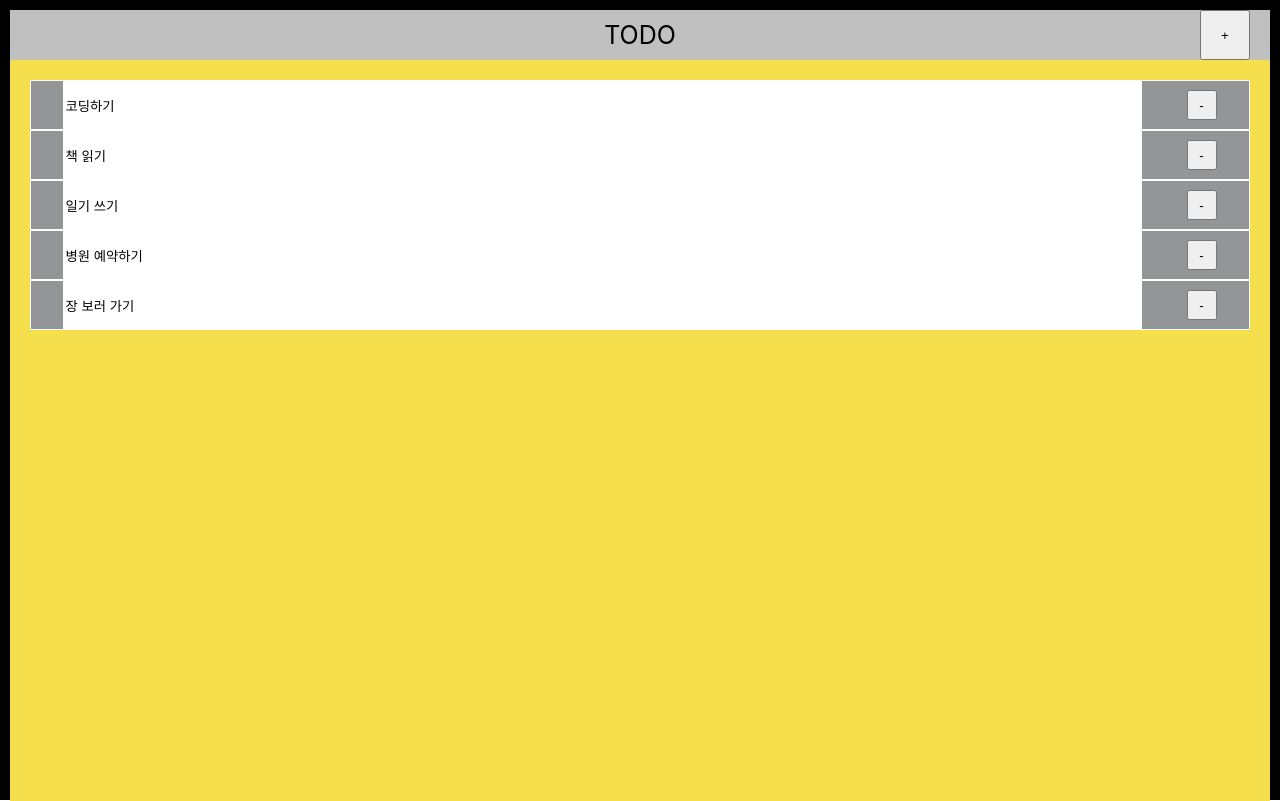
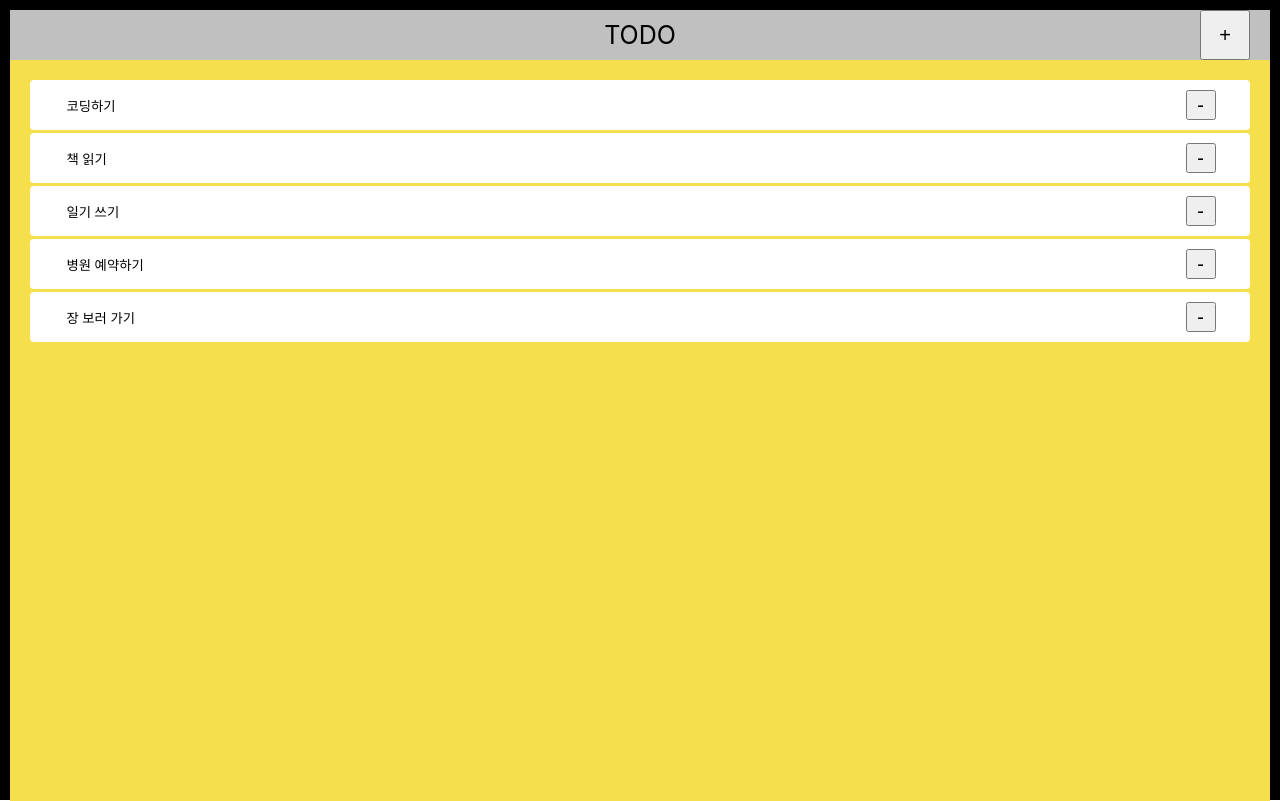
Before and after one commit to caffeinick/react-simple-draggable, a React (Create React App) app: page / in a window 1280 px wide. Built offline with nearby package versions, Linux system fonts and the light colour scheme.

Commit message:
improve styles

```diff
--- a/src/components/box.jsx
+++ b/src/components/box.jsx
@@ -1,5 +1,5 @@
 import { useState, useCallback, forwardRef } from 'react';
-import styled from 'styled-components';
+import styled, { css } from 'styled-components';
 
 const Box = forwardRef(
   (
@@ -95,6 +95,7 @@ const Box = forwardRef(
           ref={ref}
           type={'input'}
           value={value}
+          dragging={dragging}
           onChange={handleChange}
           autoComplete={'off'}
           disabled={dragging}
@@ -115,9 +116,11 @@ const BoxContainer = styled.div`
   align-items: center;
   justify-content: space-around;
   height: 50px;
+  margin-bottom: 3px;
   padding: 0 10px;
-  border: 1px solid white;
-  background-color: rgb(147, 149, 151);
+  border: 2px solid white;
+  border-radius: 4px;
+  background-color: white;
   color: white;
 `;
 
@@ -126,9 +129,19 @@ const BoxInput = styled.input`
   border: 0;
   background-color: white;
   width: 90%;
+  &:hover {
+    cursor: move;
+  }
+  ${({ dragging }) =>
+    dragging
+      ? css`
+          cursor: move;
+        `
+      : ''}
 `;
 
 const BoxButtonDelete = styled.button`
+  font-size: 20px;
   width: 30px;
   height: 30px;
 `;
--- a/src/components/header.jsx
+++ b/src/components/header.jsx
@@ -49,6 +49,7 @@ const Title = styled.div`
 `;
 
 const HeaderButton = styled.button`
+  font-size: 20px;
   width: 50px;
   height: 50px;
 `;
```
